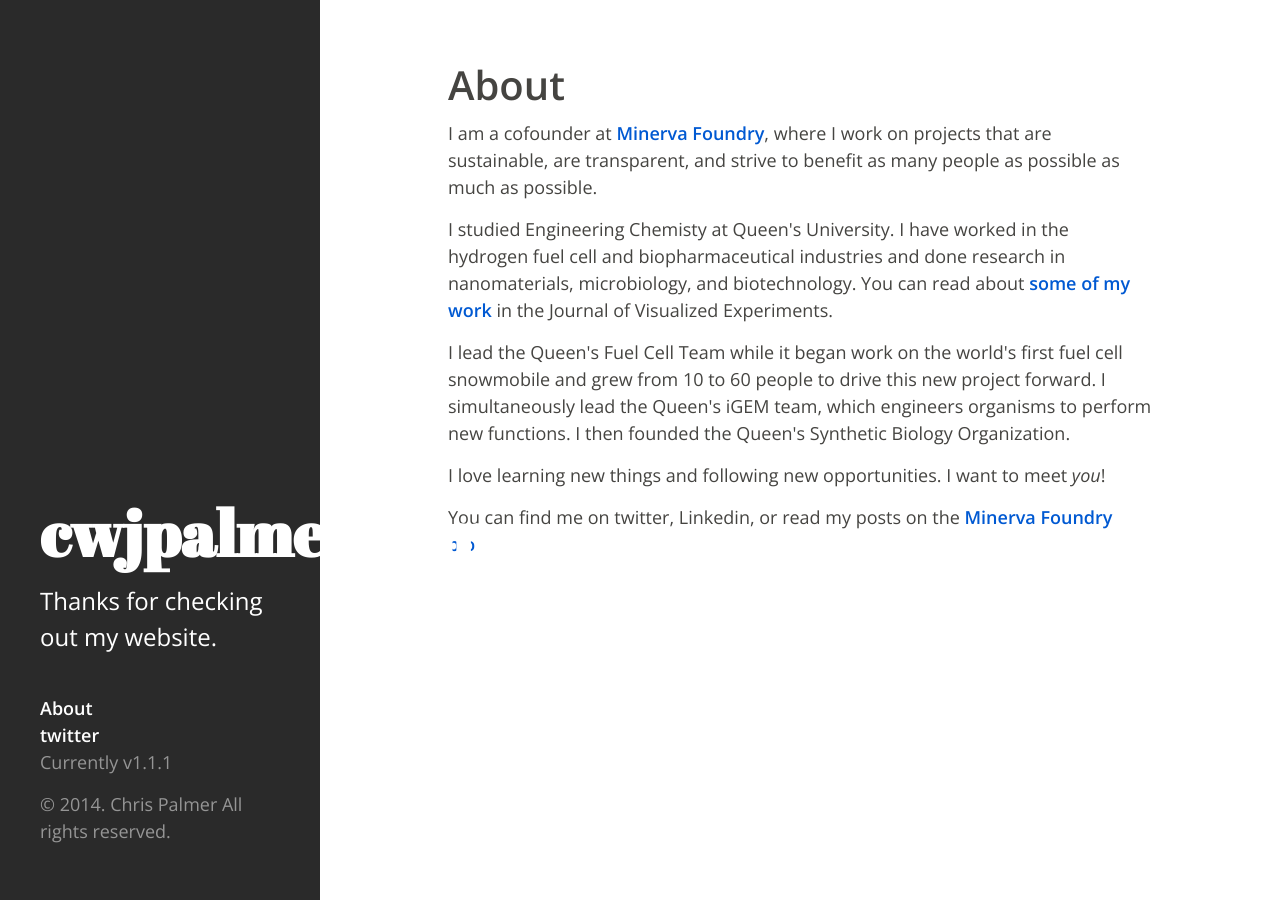
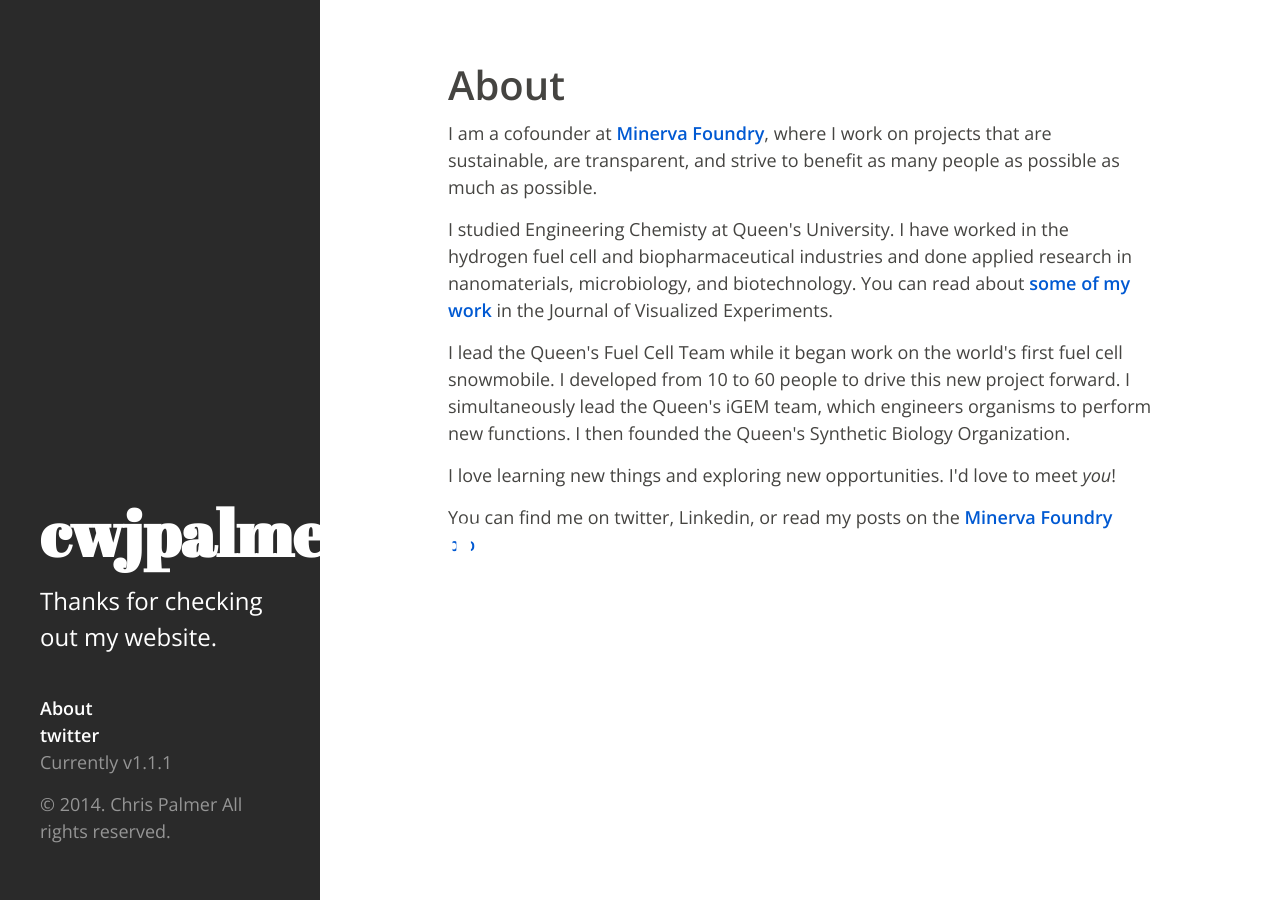
Before and after one commit to cwjpalmer/cwjpalmer.github.io, a Jekyll site: the page built from about.html, in a window 1280 px wide. Built offline with Jekyll 4.4.1, drawn with Linux system fonts in a browser that asks for light colours; Markdown is read by kramdown in place of the engine named in the settings.

Commit message:
edited about page copy

```diff
--- a/about.html
+++ b/about.html
@@ -9,11 +9,11 @@
 
   <p>I am a cofounder at <a href="http://MinervaFoundry.com">Minerva Foundry</a>, where I work on projects that are sustainable, are transparent, and strive to benefit as many people as possible as much as possible.</p>
 
-  <p>I studied Engineering Chemisty at Queen's University. I have worked in the hydrogen fuel cell and biopharmaceutical industries and done research in nanomaterials, microbiology, and biotechnology. You can read about <a href="http://www.jove.com/video/50069/c-elegans-chemotaxis-assay">some of my work</a> in the Journal of Visualized Experiments.</p>
+  <p>I studied Engineering Chemisty at Queen's University. I have worked in the hydrogen fuel cell and biopharmaceutical industries and done applied research in nanomaterials, microbiology, and biotechnology. You can read about <a href="http://www.jove.com/video/50069/c-elegans-chemotaxis-assay">some of my work</a> in the Journal of Visualized Experiments.</p>
 
-  <p>I lead the Queen's Fuel Cell Team while it began work on the world's first fuel cell snowmobile and grew from 10 to 60 people to drive this new project forward. I simultaneously lead the Queen's iGEM team, which engineers organisms to perform new functions. I then founded the Queen's Synthetic Biology Organization.</p>
+  <p>I lead the Queen's Fuel Cell Team while it began work on the world's first fuel cell snowmobile. I developed from 10 to 60 people to drive this new project forward. I simultaneously lead the Queen's iGEM team, which engineers organisms to perform new functions. I then founded the Queen's Synthetic Biology Organization.</p>
 
-  <p>I love learning new things and following new opportunities. I want to meet <em>you</em>!</p>
+  <p>I love learning new things and exploring new opportunities. I'd love to meet <em>you</em>!</p>
 
   <p>You can find me on twitter, Linkedin, or read my posts on the <a href="http://MinervaFoundry.com/blog">Minerva Foundry blog</a></p>
 
```
